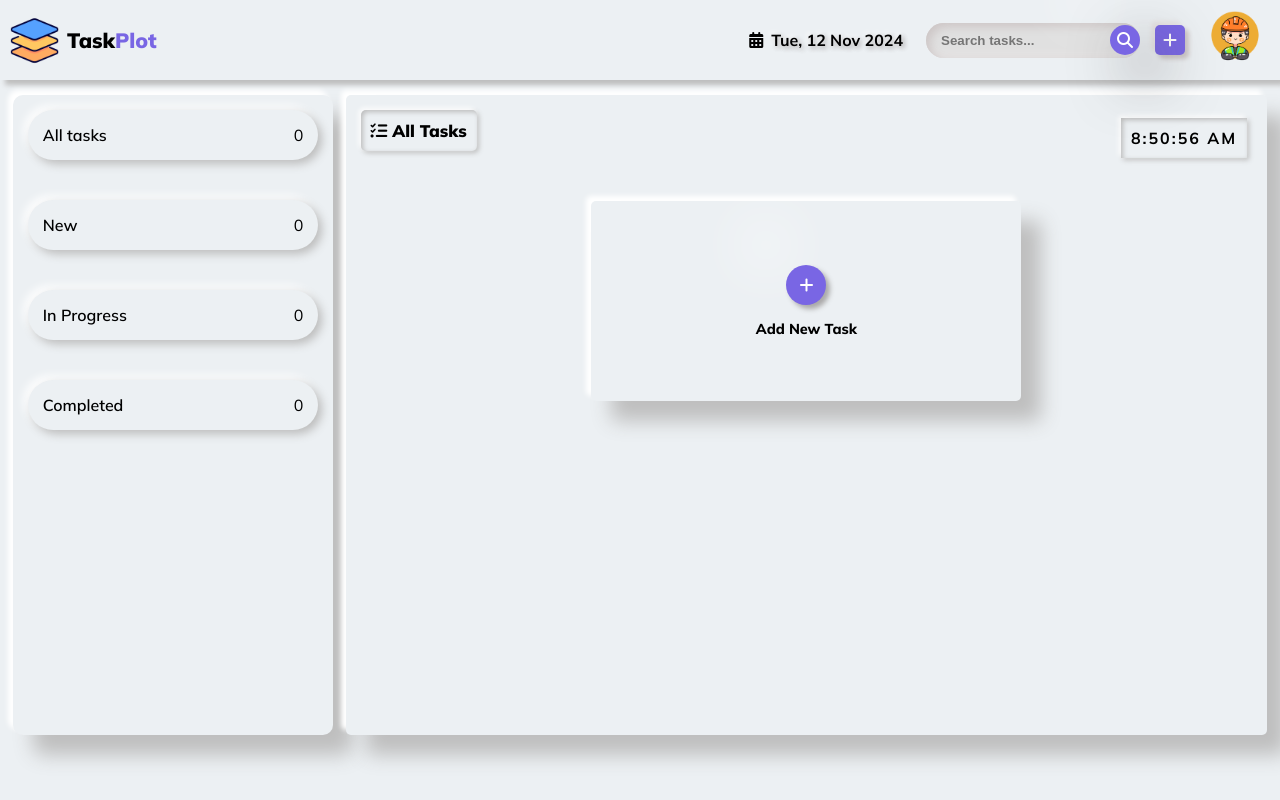
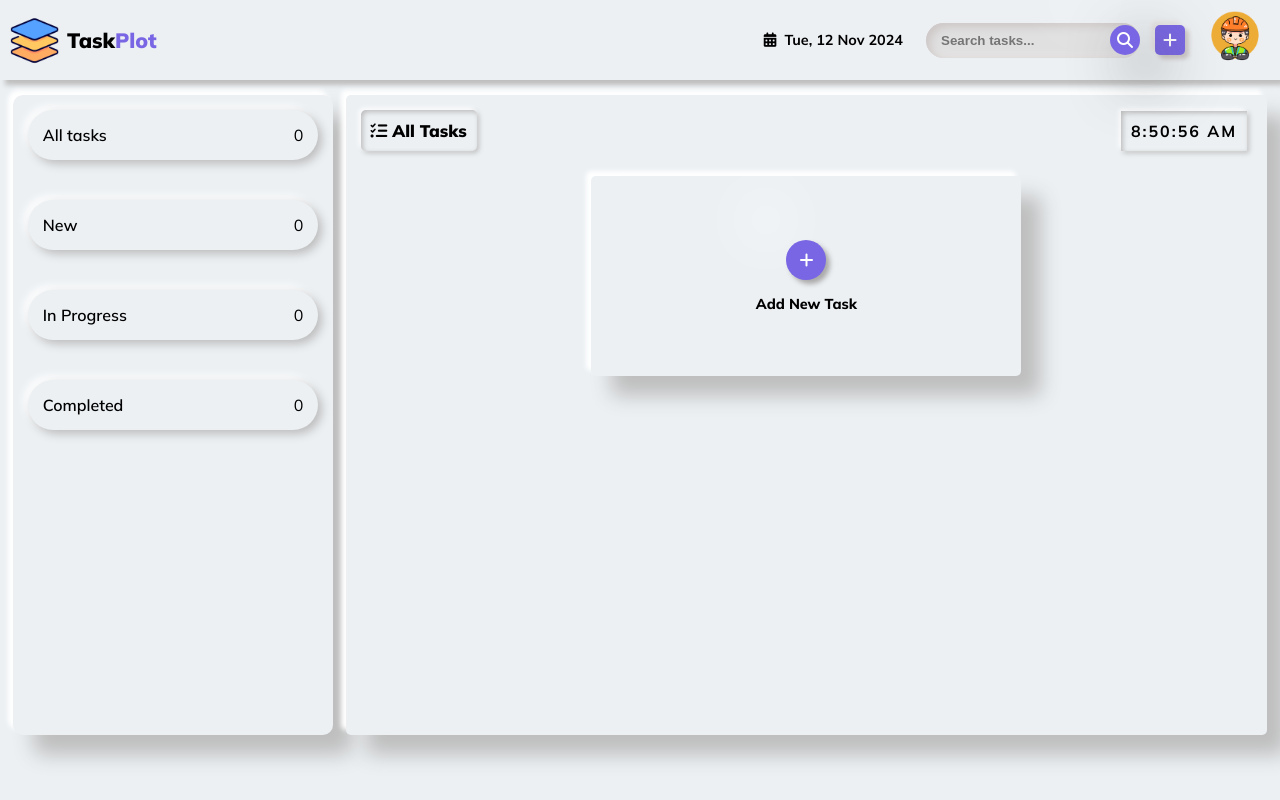
Before and after one commit to Abdur-Rahman-Apu/TaskPlot, a website built with Parcel: page src/index.html in a window 1280 px wide. Built offline with nearby package versions, Linux system fonts and the light colour scheme.

Commit message:
Date design modified

```diff
--- a/src/styles/styles.css
+++ b/src/styles/styles.css
@@ -66,11 +66,15 @@ nav {
   align-items: center;
 }
 
+.date-container {
+  font-size: 0.9rem;
+}
+
 .date {
   padding: 8px;
   font-weight: 700;
   border-radius: 8px;
-  text-shadow: 2px 2px 5px #c3c2c4, -2px -2px 5px #ffffff, 2px 2px 5px #bcbcbc;
+  /* text-shadow: 2px 2px 2px #ece9f0, -2px -2px 5px #ffffff, 2px 2px 5px #bcbcbc; */
 }
 
 .user-avatar {
@@ -233,7 +237,7 @@ aside div span {
   width: fit-content;
   font-size: 1.05rem;
   font-weight: 900;
-  margin-bottom: 15px;
+  /* margin-bottom: 15px; */
   margin-left: 10px;
   padding: 10px;
   border-radius: 5px;
@@ -243,7 +247,7 @@ aside div span {
 }
 
 .tasks {
-  margin-top: 25px;
+  margin-top: 15px;
   padding: 10px;
   display: flex;
   justify-content: space-around;
```
